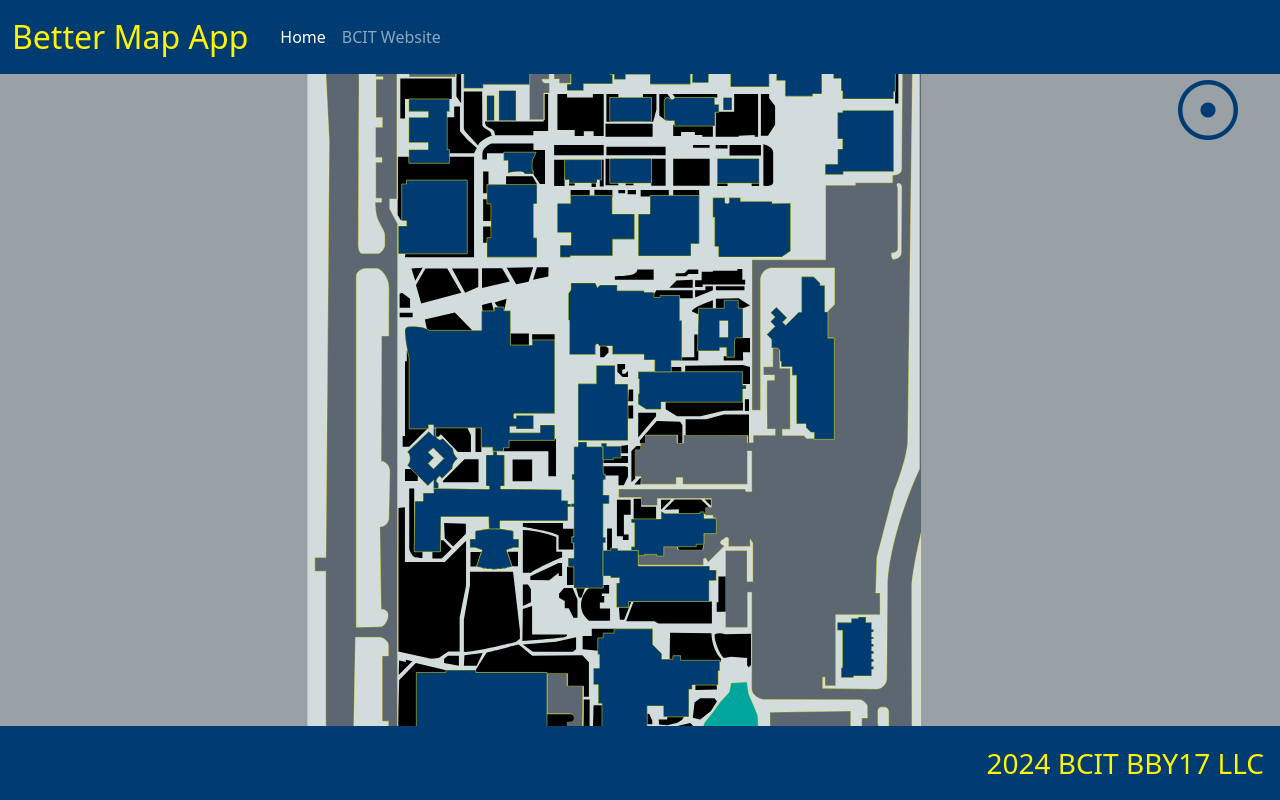
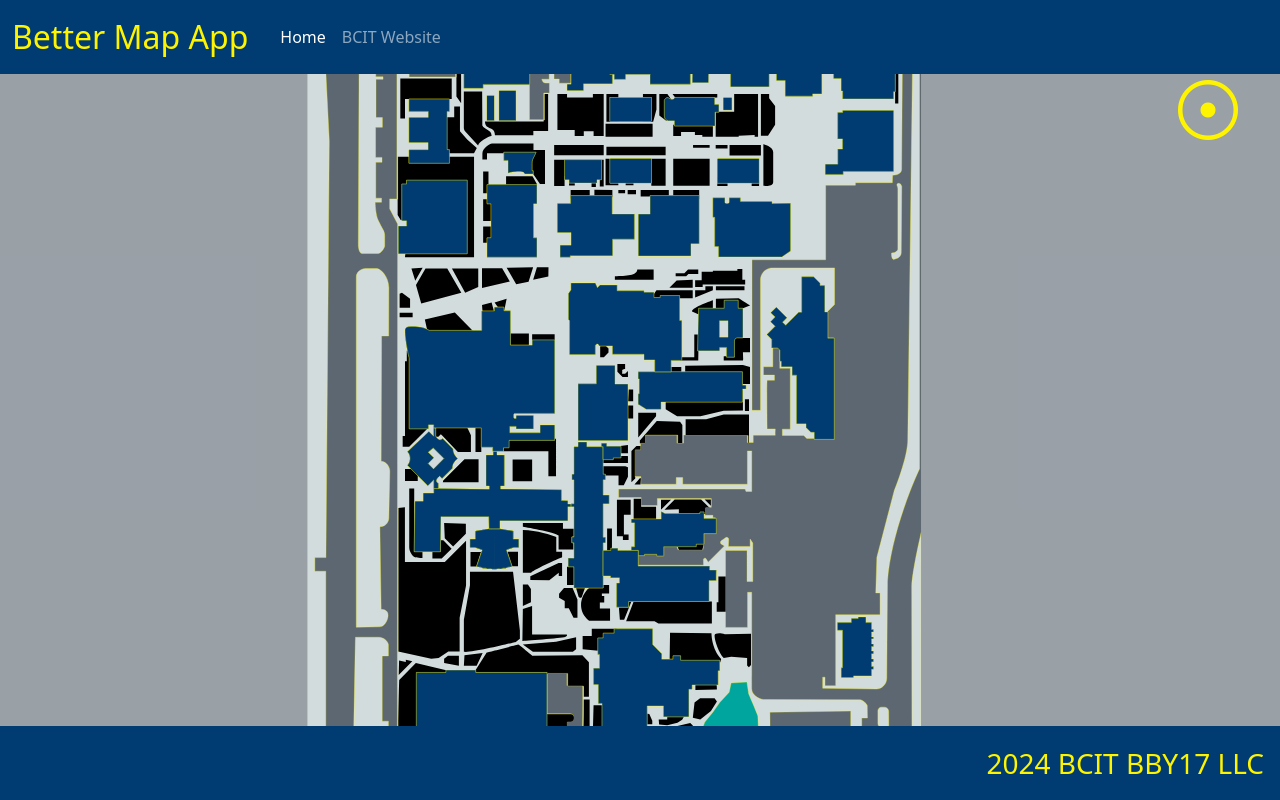
Before and after one commit to clam920/1800_202410_BBY17, a website with bundled scripts: page main.html in a window 1280 px wide. Built offline with nearby package versions, Linux system fonts and the light colour scheme; no server answers.

Commit message:
change snap button color to yellow so that it won't overlap with map colors

```diff
--- a/styles/style.css
+++ b/styles/style.css
@@ -178,7 +178,7 @@ ul {
 }
 
 #followUserIcon {
-  color: var(--bcit-blue);
+  color: var(--bcit-yellow);
   font-size: calc(3rem + 3vh) !important;
 }
 
```
